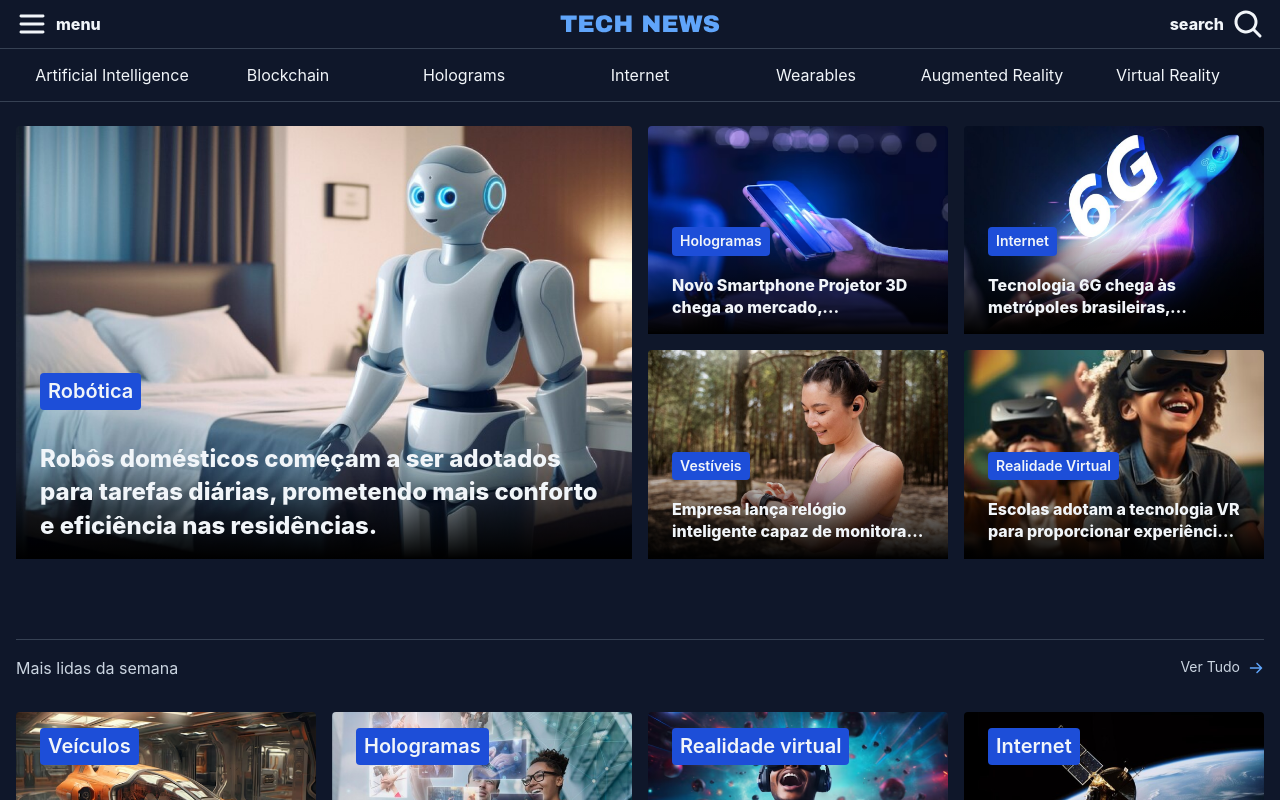
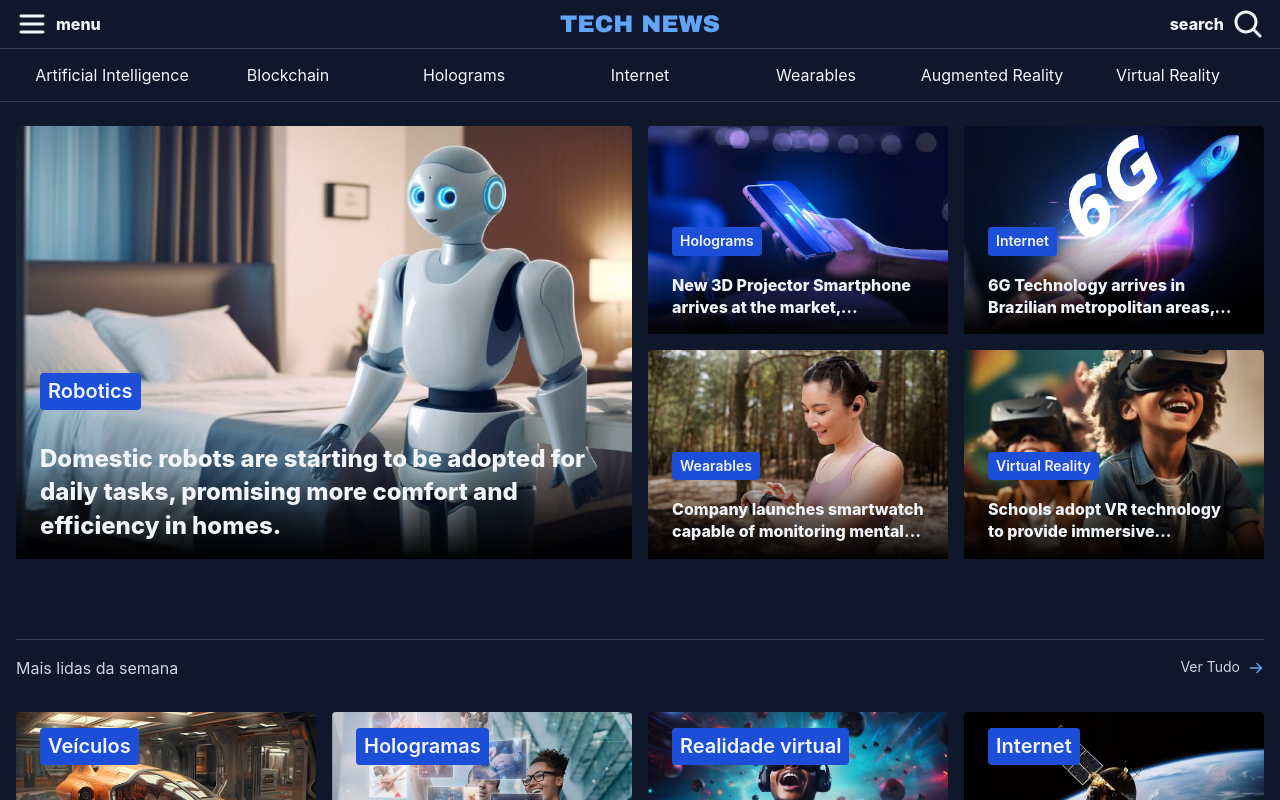
Before and after one commit to P3dr0PRR/Portal-de-noticias-23_03_26, a React (Vite) app: page / in a window 1280 px wide. Shown: the top 800 px of the page. Built offline with nearby package versions, Linux system fonts and the light colour scheme; a web font is replaced by a local one.

Commit message:
feat: translate Highlights component to English

```diff
--- a/src/components/highlights/highlights.tsx
+++ b/src/components/highlights/highlights.tsx
@@ -13,11 +13,11 @@ export function Highlights() {
         <div className="absolute inset-x-0 bottom-0 p-4 px-6">
           <figcaption>
             <span className="text-text-primary xl:text-xl title-bg">
-              Robótica
+              Robotics
             </span>
             <h2 className="text-text-primary md:text-md xl:text-2xl mt-8">
-              Robôs domésticos começam a ser adotados para tarefas diárias,
-              prometendo mais conforto e eficiência nas residências.
+              Domestic robots are starting to be adopted for daily
+              tasks, promising more comfort and efficiency in homes.
             </h2>
           </figcaption>
         </div>
@@ -30,11 +30,11 @@ export function Highlights() {
           <div className="absolute inset-x-0 bottom-0 p-4 px-6 overflow-hidden">
             <figcaption className="max-w-full">
               <span className="text-text-primary title-bg block truncate">
-                Hologramas
+                Holograms
               </span>
               <h2 className="text-text-primary mt-3 line-clamp-2 break-words">
-                Novo Smartphone Projetor 3D chega ao mercado, transformando a
-                forma como vemos nossas telas!
+                New 3D Projector Smartphone arrives at the market, transforming the
+                way we see our screens!
               </h2>
             </figcaption>
           </div>
@@ -49,8 +49,8 @@ export function Highlights() {
                 Internet
               </span>
               <h2 className="text-text-primary mt-3 line-clamp-2 break-words">
-                Tecnologia 6G chega às metrópoles brasileiras, prometendo
-                revolucionar a forma como vivemos e nos comunicamos
+                6G Technology arrives in Brazilian metropolitan areas, promising
+                to revolutionize the way we live and communicate
               </h2>
             </figcaption>
           </div>
@@ -62,11 +62,11 @@ export function Highlights() {
           <div className="absolute inset-x-0 bottom-0 p-4 px-6 overflow-hidden">
             <figcaption className="max-w-full">
               <span className="text-text-primary title-bg block truncate">
-                Vestíveis
+                Wearables
               </span>
               <h2 className="text-text-primary mt-3 line-clamp-2 break-words">
-                Empresa lança relógio inteligente capaz de monitorar a saúde
-                mental, oferecendo insights valiosos para o bem-estar pessoal.
+                Company launches smartwatch capable of monitoring mental health,
+                offering valuable insights for personal well-being.
               </h2>
             </figcaption>
           </div>
@@ -78,11 +78,11 @@ export function Highlights() {
           <div className="absolute inset-x-0 bottom-0 p-4 px-6 overflow-hidden">
             <figcaption className="max-w-full">
               <span className="text-text-primary title-bg block truncate">
-                Realidade Virtual
+                Virtual Reality
               </span>
               <h2 className="text-text-primary mt-3 line-clamp-2 break-words">
-                Escolas adotam a tecnologia VR para proporcionar experiências
-                imersivas, transformando a aprendizagem tradicional.
+                Schools adopt VR technology to provide immersive experiences,
+                transforming traditional learning.
               </h2>
             </figcaption>
           </div>
```
